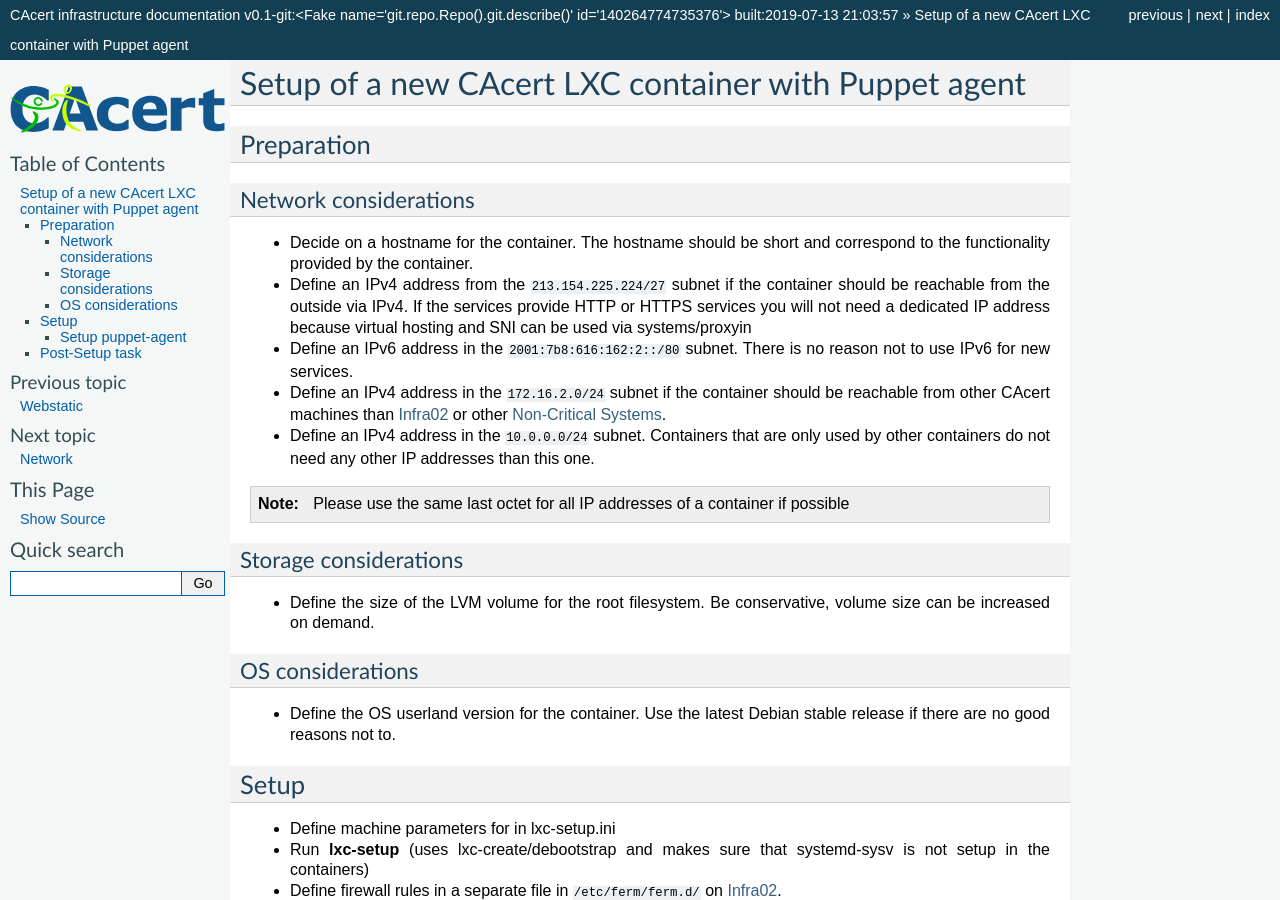
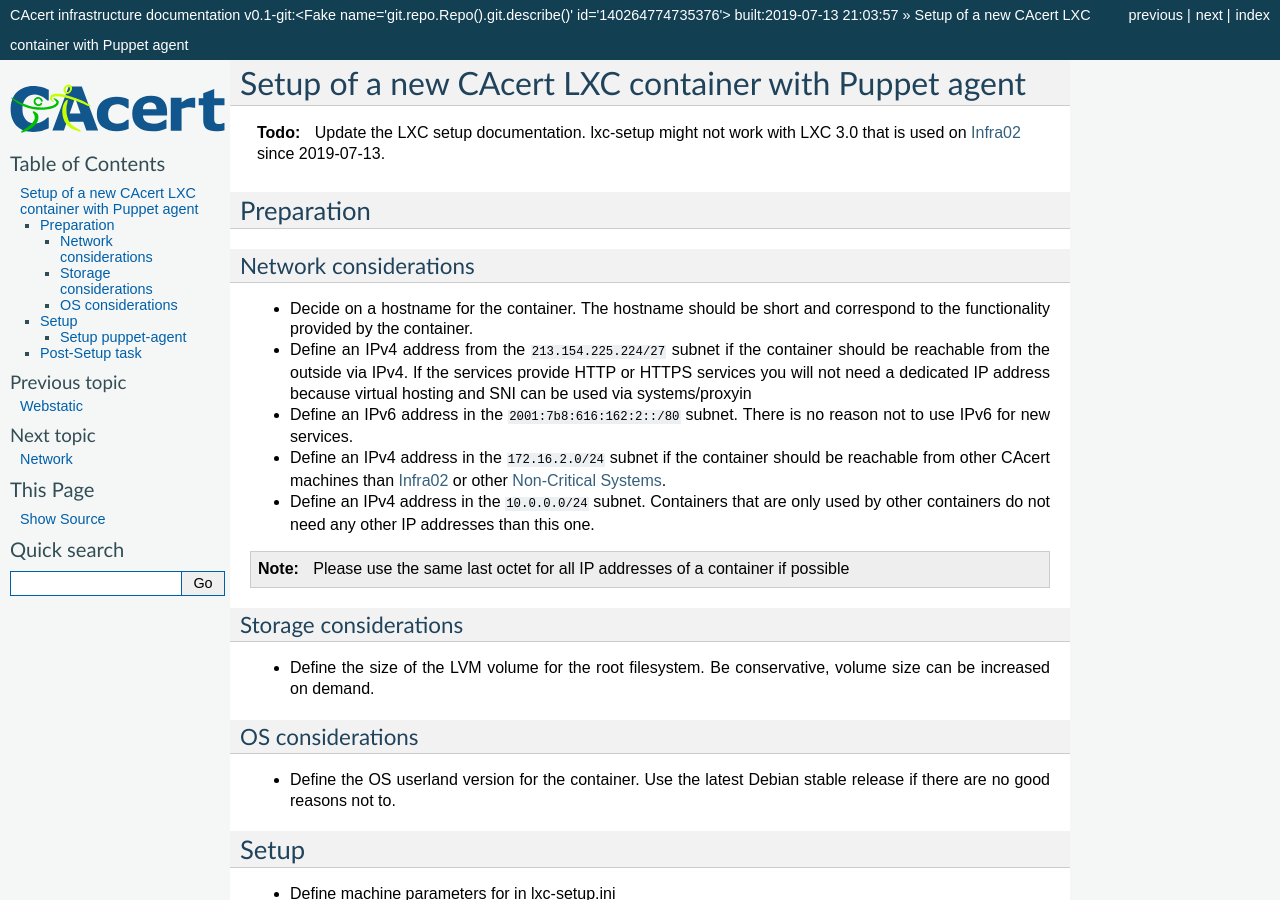
Before and after one commit to CAcertOrg/cacert-infradocs, a Sphinx documentation site: the page built from docs/lxcsetup.rst, in a window 1280 px wide and 900 px high. Built offline with Sphinx 7.4.7, drawn with Linux system fonts in a browser that asks for light colours; pages that are not in the unit, such as notebooks, are missing from menus; cross-references to code outside the pages are shown as plain code.

Commit message:
Add TODO for updating LXC container setup document

```diff
--- a/docs/lxcsetup.rst
+++ b/docs/lxcsetup.rst
@@ -1,6 +1,11 @@
 =====================================================
 Setup of a new CAcert LXC container with Puppet agent
 =====================================================
+
+.. todo::
+
+   Update the LXC setup documentation. lxc-setup might not work with LXC 3.0
+   that is used on :doc:`systems/infra02` since 2019-07-13.
 
 Preparation
 ===========
```
